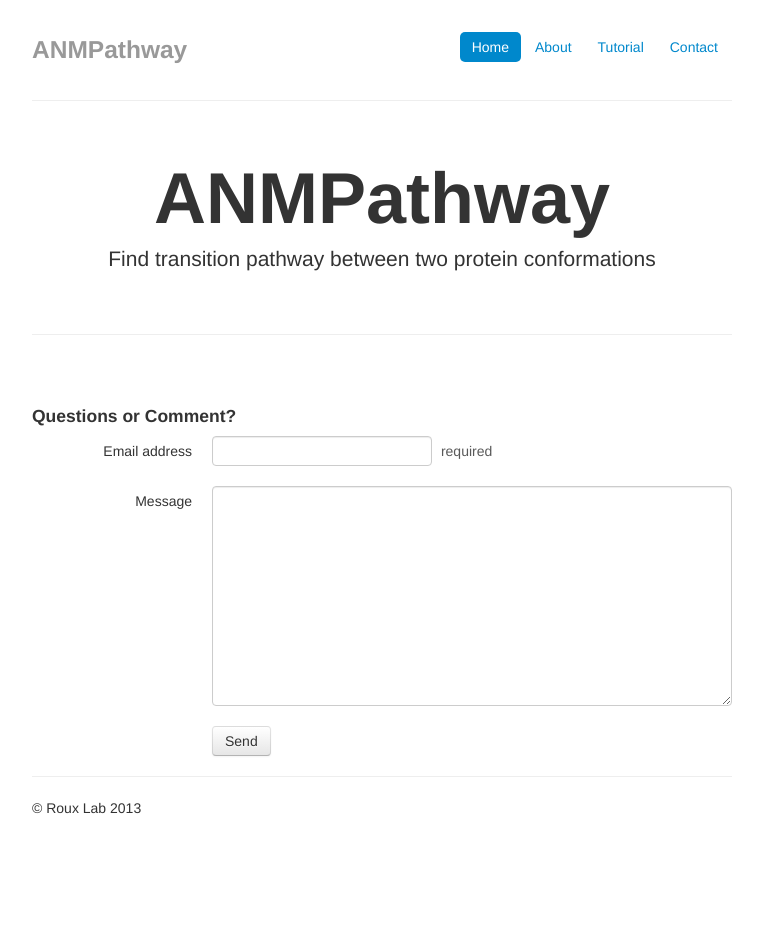
After one commit to sunhwan/pathfinder, a Flask app: page /contact in a window 1280 px wide. The commit adds this page. Shown: the whole page, without its empty margins (258-1021 px from the left). Run offline with Flask 2, Linux system fonts and the light colour scheme; some libraries are stand-ins or nearby versions.

Commit message:
added form mail for contact

```diff
--- a/main.py
+++ b/main.py
@@ -102,6 +102,22 @@ def tutorial():
 @app.route('/about')
 def about():
     return render_template('about.html')
+
+@app.route('/contact', methods=['GET', 'POST'])
+def contact():
+    mail_sent = False
+    if request.method == 'POST':
+        email = request.form['email']
+        text = request.form['text'].strip()
+        if email and text:
+            from flask_mail import Mail, Message
+            mail = Mail(app)
+            msg = Message('[ANMPathway] comment from a user', sender=email, recipients=[conf.ADMIN_EMAIL, conf.EXTRA_EMAIL])
+            msg.body = text
+            mail.send(msg)
+            mail_sent = True
+
+    return render_template('contact.html', mail_sent=mail_sent)
 
 @app.route('/download/<uuid>/<filename>')
 @app.route('/download/<uuid>', defaults={'filename': None})
--- a/templates/base.html
+++ b/templates/base.html
@@ -85,7 +85,7 @@
           <li class="active"><a href="{{ url_for('index') }}">Home</a></li>
           <li><a href="{{ url_for('about') }}">About</a></li>
           <li><a href="{{ url_for('tutorial') }}">Tutorial</a></li>
-          <li><a href="#">Contact</a></li>
+          <li><a href="{{ url_for('contact') }}">Contact</a></li>
         </ul>
         <h3 class="muted">ANMPathway</h3>
 
--- /dev/null
+++ b/templates/contact.html
@@ -0,0 +1,45 @@
+{% extends "base.html" %}
+
+{% block content %}
+
+{% if mail_sent %}
+<div class="row-fluid marketing text-center">
+<div class='hero-unit'>
+  <h3>Your message is sent to the administrators.</h3>
+
+  <p>
+    Thank you for sending us your comment. We will get back to you shortly.<br/>
+  </p>
+</div>
+</div>
+
+{% else %}
+<div class="row-fluid marketing">
+<h4>Questions or Comment?</h4>
+<p class="text-left">
+
+<form class="form-horizontal" enctype="multipart/form-data" method="POST" id='form' action="{{ action|default(url_for('contact')) }}">
+
+<div class="control-group">
+  <label class="control-label">Email address</label>
+  <div class="controls">
+    <input type="email" name='email' required>
+    <span class='help-inline'>required</span>
+  </div>
+</div>
+
+<div class="control-group">
+  <label class="control-label">Message</label>
+  <div class="controls">
+    <textarea name='text' rows=10 class='span12'></textarea>
+  </div>
+</div>
+
+<div class="control-group">
+  <div class="controls">
+    <button class="btn" type="submit">Send</button>
+  </div>
+</div>
+</form>
+{% endif %}
+{% endblock %}
```
